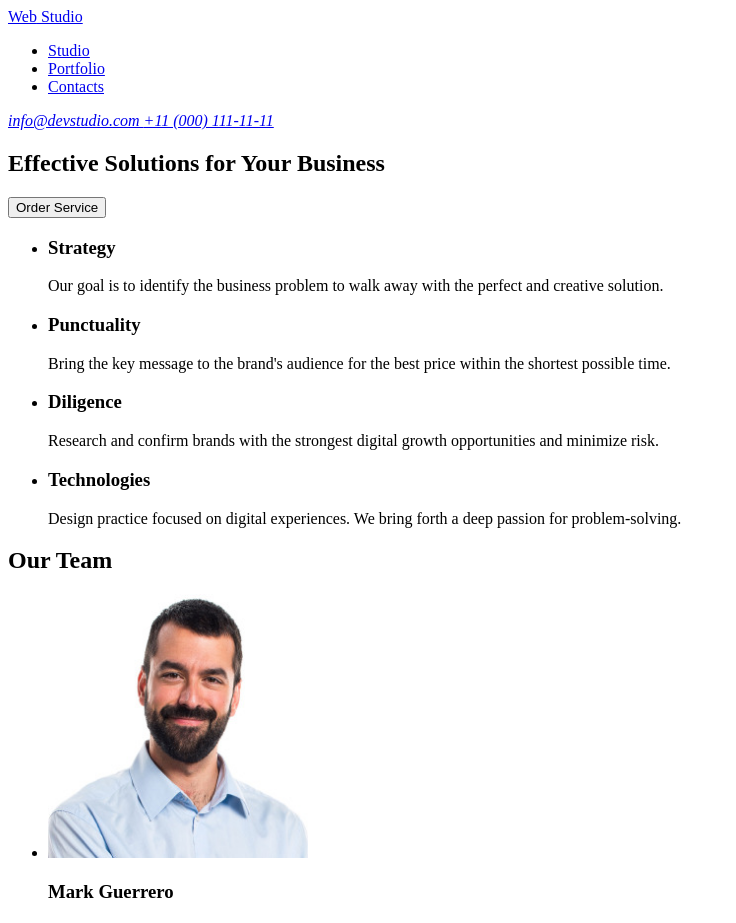
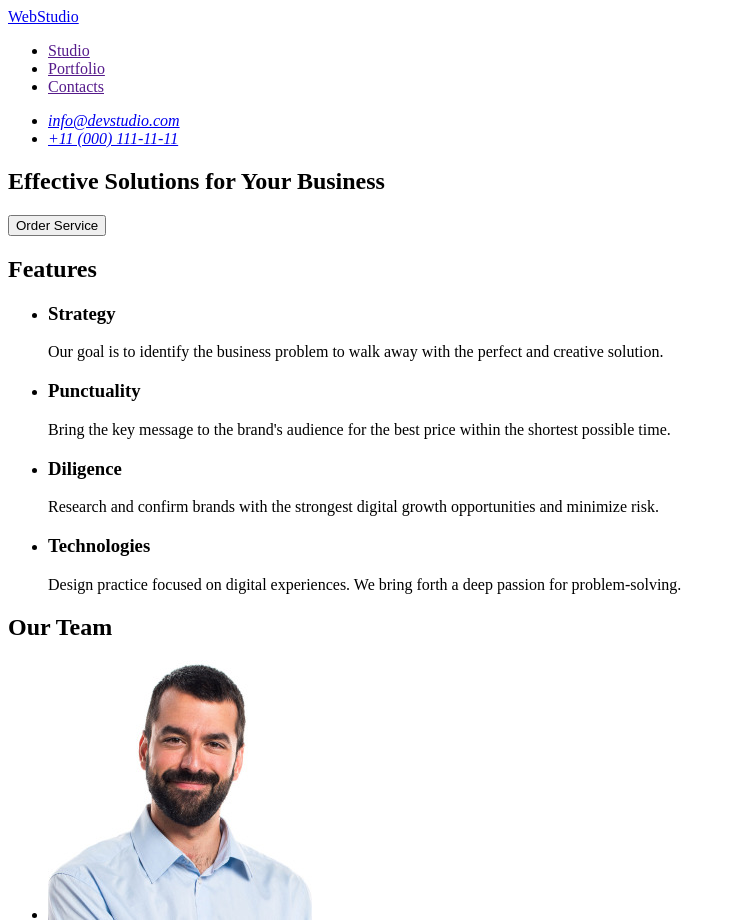
Before and after one commit to StanislavGolunenko/goit-markup-hw-01, a plain HTML site: page index.html in a window 1280 px wide. Shown: the top 923 px of the page, without its empty margins (0-736 px from the left). Drawn offline with Linux system fonts and the light colour scheme.

Commit message:
I made a few adjustments

```diff
--- a/index.html
+++ b/index.html
@@ -3,73 +3,81 @@
 <head>
   <meta charset="UTF-8">
   <meta name="viewport" content="width=device-width, initial-scale=1.0">
-    <title>WEBSTUDIO</title>
+  <title>WebStudio</title>
 </head>
+<body>
+  <header>
+    <nav>
 
-<body>
-   <header class="header">
-    <nav class="header__nav">
-        <a class="logo-dark" href="/index.html"><span class="logo-dark-span">Web</span> Studio</a>
-        <ul class="element">
-            <li> <a  class="studio" href="#"> Studio </a> </li>
-            <li> <a  class="portfolio" href="#" > Portfolio </a> </li>
-            <li> <a  class="contacts" href="#"> Contacts </a> </li>
+      <a href="./index.html">WebStudio</a>
+
+      <ul>
+        <li><a href="">Studio</a></li>
+        <li><a href="">Portfolio</a></li>
+        <li><a href="">Contacts</a></li>
       </ul>
     </nav>
 
-        <address class="header__contacts">
-            <a href="mailto: info@devstudio.com" class="mailto"> info@devstudio.com </a>
-            <a href="tel:+11 (000) 111-11-11" class="tel"> +11 (000) 111-11-11 </a>
+
+    <address>
+      <ul>
+        <li><a href="mailto:info@devstudio.com">info@devstudio.com</a></li>
+        <li><a href="tel:+110001111111">+11 (000) 111-11-11</a></li>
+      </ul>
     </address>
   </header>
 
   <main>
+
     <section class="order">
-                <h1> Effective Solutions for Your Business </h1>
-                <button type="button"> Order Service </button>
+      <h1>Effective Solutions for Your Business</h1>
+      <button type="button">Order Service</button>
     </section>
 
+
     <section class="features">
-                <ul class="features__list">
-                    <li class="features__item--1"> <h3>Strategy</h3>
-                         <p> Our goal is to identify the business
-                                problem to walk away with the perfect and creative solution. </p>
+      <h2>Features</h2>
+      <ul>
+        <li>
+          <h3>Strategy</h3>
+          <p>Our goal is to identify the business problem to walk away with the perfect and creative solution.</p>
         </li>
-                    <li class="features__item--2"> <h3>Punctuality</h3>
-                         <p> Bring the key message to the brand's audience for the best price within the shortest possible time. </p>
+        <li>
+          <h3>Punctuality</h3>
+          <p>Bring the key message to the brand's audience for the best price within the shortest possible time.</p>
         </li>
-                     <li class="features__item--3"> <h3>Diligence</h3>
-                         <p> Research and confirm brands with the strongest digital growth opportunities and minimize risk. </p>
+        <li>
+          <h3>Diligence</h3>
+          <p>Research and confirm brands with the strongest digital growth opportunities and minimize risk.</p>
         </li>
-                     <li class="features__item--4"> <h3>Technologies</h3>
-                         <p> Design practice focused on digital experiences. We bring forth a deep passion for problem-solving. </p>
+        <li>
+          <h3>Technologies</h3>
+          <p>Design practice focused on digital experiences. We bring forth a deep passion for problem-solving.</p>
         </li>
       </ul>
     </section>
+
 
     <section class="ourteam">
       <h2>Our Team</h2>
       <ul>
         <li>
-                        <img src="./images/img-3.jpg" alt="Mark Guerrero, Product Designer" width="260" height="264">
+          <img src="./images/img-3.jpg" alt="Mark Guerrero, Product Designer" width="264">
           <h3>Mark Guerrero</h3>
           <p>Product Designer</p>
         </li>
-
         <li>
-                        <img src="./images/img-2.jpg" alt="Tom Ford, Frontend Developer" width="260" height="264">
+          <img src="./images/img-2.jpg" alt="Tom Ford, Frontend Developer" width="264">
           <h3>Tom Ford</h3>
           <p>Frontend Developer</p>
         </li>
-
         <li>
-                        <img src="./images/img-1.jpg" alt="Camila Garcia, Marketing" width="260" height="264">
+          <img src="./images/img-1.jpg" alt="Camila Garcia, Marketing" width="264">
           <h3>Camila Garcia</h3>
           <p>Marketing</p>
         </li>
-
         <li>
-                        <img src="./images/img.jpg" alt="Daniel Wilson, UI Designer" width="260" height="264">
+          <img src="./images/img.jpg" alt="Daniel Wilson, UI Designer" width="264">
           <h3>Daniel Wilson</h3>
           <p>UI Designer</p>
         </li>
@@ -78,9 +86,8 @@
   </main>
 
   <footer>
-                <a href="/index.html" class="logo-dark"><span class="logo-dark-span">Web</span>Studio</a>
+    <a href="./index.html">WebStudio</a>
     <p>Increase the flow of customers and sales for your business with digital marketing & growth solutions.</p>
   </footer>
-
 </body>
 </html>
```
Lines whose indentation alone changed are shown as unchanged.
